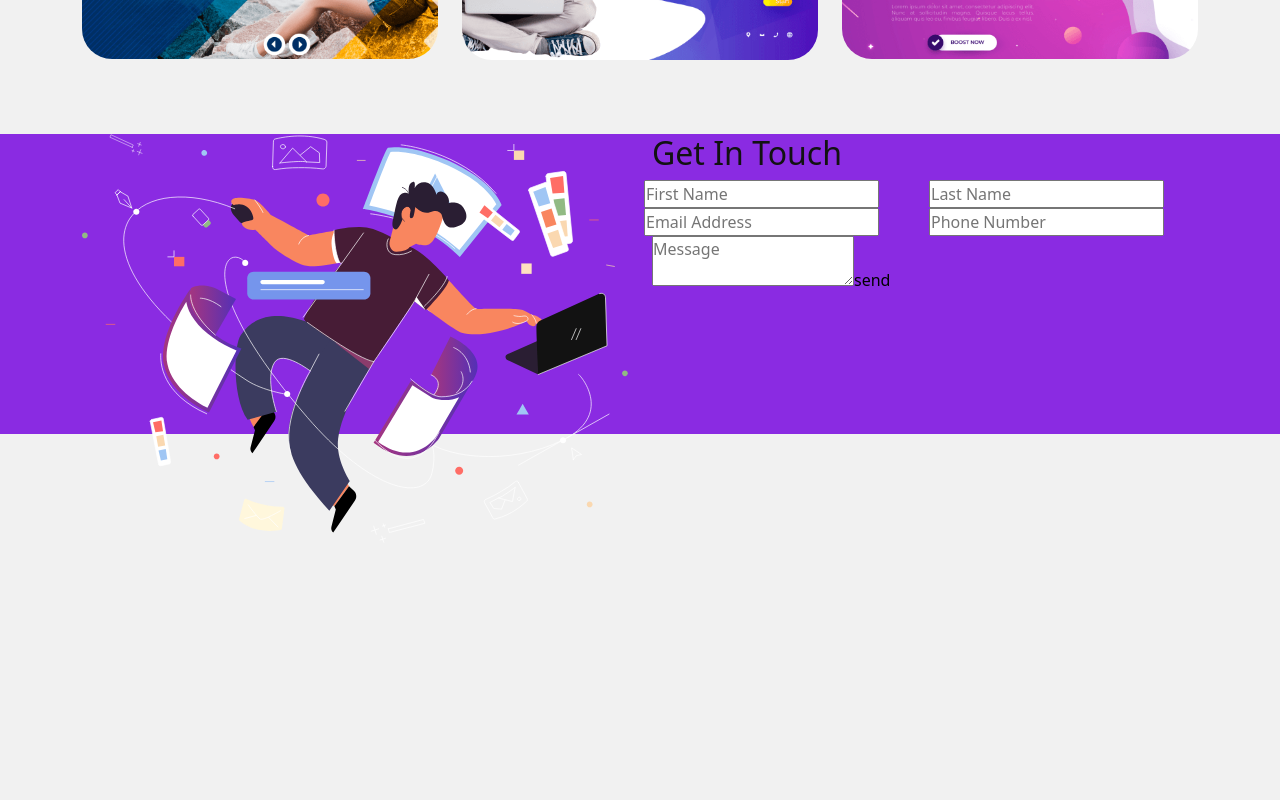
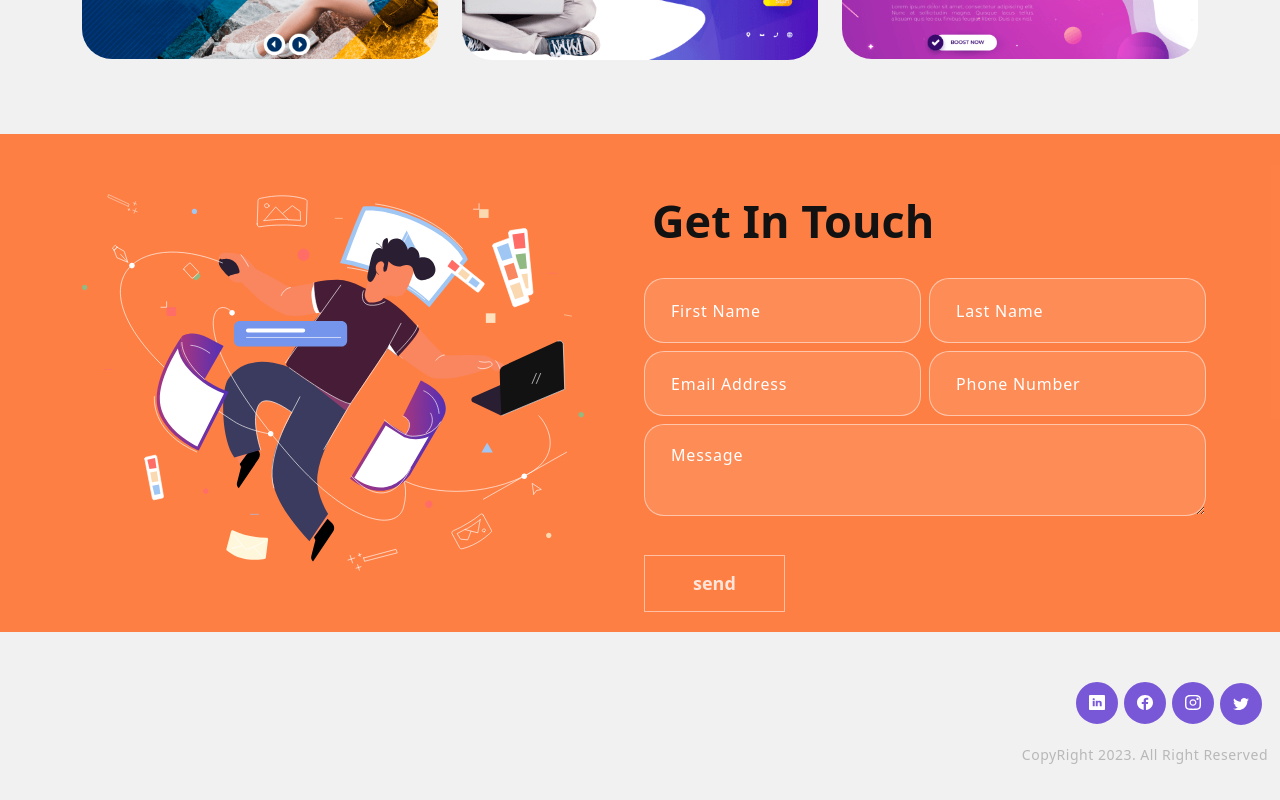
Before and after one commit to jorgeProgramaEn5/mi-portafolio, a React (Create React App) app: page / in a window 1280 px wide. Shown: the part 1868-2668 px from the top of the page. Before the commit the page ends 2411 px from the top, so only its background shows below. Built offline with nearby package versions, Linux system fonts and the light colour scheme.

Commit message:
add footer

```diff
--- a/src/App.js
+++ b/src/App.js
@@ -1,5 +1,5 @@
 import './Style/App.css';
-import { NavBar, Banner, Skills, Projects, Contact } from './Components';
+import { NavBar, Banner, Skills, Projects, Contact, Footer } from './Components';
 
 
 const App = ()=>{
@@ -10,6 +10,7 @@ const App = ()=>{
       <Skills />
       <Projects />
       <Contact />
+      <Footer />
     </div>
   );
 }
--- a/src/Components/Contact.jsx
+++ b/src/Components/Contact.jsx
@@ -24,8 +24,12 @@ function Contact() {
     })
   }
 
+
   const handleSubmit = async (e) => {
     e.preventDefault();
+
+    try {
+
     setButtonText('Sending...');
     let reponse = await fetch("http://localhost:5000/contact", {
         method: "POST",
@@ -42,7 +46,13 @@ function Contact() {
     } else {
         setStatus({success: false, message: "Something went wrong, please try again later"})
     }
+
+    } catch {
+        console.log("form is not valid")
+    }
+
   }
+
 
   return (
     <section className='contact' id='contact'>
@@ -51,27 +61,27 @@ function Contact() {
                 <Col md={6}>
                     <img src={contact_img} alt="contact" />
                 </Col>
-                <Col md={6}>
+                <Col md={6} className='contact-form'>
                     <h2>Get In Touch</h2>
                     <form onSubmit={handleSubmit}>
                         <Row>
-                            <Col sm={6} className='px-1'>
+                            <Col sm={6} xs={6} className='px-1'>
                                 <input type="text" value={formDetails.firstName} placeholder='First Name' onChange={(e) => onFormUpdate('firstName', e.target.value )}/>
                             </Col>
 
-                            <Col sm={6} className='px-1'>
+                            <Col sm={6} xs={6} className='px-1'>
                                 <input type="text" value={formDetails.lastName} placeholder='Last Name' onChange={(e) => onFormUpdate('lastName', e.target.value )}/>
                             </Col>
 
-                            <Col sm={6} className='px-1'>
+                            <Col sm={6} xs={6} className='px-1'>
                                 <input type="email" value={formDetails.email} placeholder='Email Address' onChange={(e) => onFormUpdate('email', e.target.value )}/>
                             </Col>
 
-                            <Col sm={6} className='px-1'>
+                            <Col sm={6} xs={6} className='px-1'>
                                 <input type="tel" value={formDetails.phone} placeholder='Phone Number' onChange={(e) => onFormUpdate('phone', e.target.value )}/>
                             </Col>
 
-                            <Col>
+                            <Col className='col-text-area'>
                                 <textarea row="6" value={formDetails.message} placeholder='Message' onChange={(e) => onFormUpdate('message', e.target.value )}></textarea>
                                 <button type='submit'><span>{buttonText}</span></button>
                             </Col>
--- /dev/null
+++ b/src/Components/Footer.jsx
@@ -0,0 +1,28 @@
+import React from 'react'
+import "../Style/Footer.css"
+import { Col, Container, Row, } from 'react-bootstrap'
+import { linkedin, facebook, instagram, twitter } from '../Assets';
+
+
+
+function Footer() {
+  return (
+    <footer className='footer'>
+        <Container fluid>
+            <Row>
+                <Col className='footer-item'>
+                    <div className='social-icon'>
+                        <a href='#!'><img src={linkedin} alt="social_img" /></a>
+                        <a href='#!'><img src={facebook} alt="social_img" /></a>
+                        <a href='#!'><img src={instagram} alt="social_img" /></a>
+                        <a href='#!'><img src={twitter} alt="social_img" /></a>
+                    </div>
+                    <p>CopyRight 2023. All Right Reserved</p>
+                </Col>
+            </Row>
+        </Container>
+    </footer>
+  )
+}
+
+export default Footer
--- a/src/Components/index.js
+++ b/src/Components/index.js
@@ -4,7 +4,7 @@ import Skills from "./Skills";
 import Projects from "./Projects";
 import ProjectCard from "./ProjectCard";
 import Contact from "./Contact";
-// import Modal from "./Modal";
+import Footer from "./Footer";
 
 export {
     NavBar,
@@ -13,5 +13,5 @@ export {
     Projects,
     ProjectCard,
     Contact,
-//     Modal
+    Footer
 }
--- a/src/Style/Contact.css
+++ b/src/Style/Contact.css
@@ -1,4 +1,106 @@
 .contact {
-    height: 300px;
-    background-color: blueviolet;
+    /* background: linear-gradient(90.21deg, #AA367C -5.91%, #4A2FBD 111.58%); */
+    background-color: rgba(255, 123, 62, 0.96);
+    padding: 60px 0 20px 0;
 }
+
+.contact img {
+    width: 92%;
+}
+
+.contact h2 {
+    font-size: 45px;
+    font-weight: 700;
+    margin-bottom: 30px;
+}
+
+.contact form input, .contact form textarea {
+    width: 100%;
+    background: rgba(255, 255, 255, 0.1);
+    border: 1px solid rgba(255, 255, 255, 0.5);
+    border-radius: 20px;
+    color: #fff;
+    margin: 0 0 8px 0;
+    padding: 18px 26px;
+    font-weight: 500;
+    font-size: 18px;
+    letter-spacing: 0.8px;
+    transition: 0.3s ease-in-out;
+}
+
+.contact form input:focus, .contact form textarea:focus {
+    background: rgba(255, 255, 255, 0.795);
+    color: #121212;
+}
+
+.contact form input::placeholder, .contact form textarea::placeholder {
+    font-size: 16px;
+    font-weight: 400;
+    color: #fff;
+}
+
+.contact form input:focus::placeholder, .contact form textarea:focus::placeholder {
+    color: #121212;
+    opacity: 0.8;
+}
+
+.contact form button {
+    font-weight: 700;
+    color: #ffffffcb;
+    background-color: #ffffff00;
+    border: 1px solid rgba(255, 255, 255, 0.5);
+    padding: 14px 48px;
+    font-size: 18px;
+    margin-top: 25px;
+    border-radius: 0;
+    position: relative;
+    transition: 0.3s ease-in-out;
+}
+
+.contact form button span {
+    z-index: 1;
+    position: relative;
+}
+
+.contact form button:hover {
+    color: #000000;
+}
+
+.contact form button::before {
+    content: "";
+    background: #ffffff;
+    width: 0;
+    height: 100%;
+    position: absolute;
+    top: 0;
+    left: 0;
+    z-index: 0;
+    transition: 0.3s ease-in-out;
+}
+
+.contact form button:hover::before {
+    width: 100%;
+}
+
+.col-text-area {
+    padding-left: 4px !important;
+    padding-right: 4px !important;
+}
+
+@media only screen and (max-width: 968px) {
+    .contact h2 {
+        font-size: 25px;
+        font-weight: 500;
+    }
+
+    .contact-form {
+        display: flex;
+        justify-content: center;
+        align-items: center;
+        flex-direction: column;
+        padding-top: 30px;
+        padding-left: 20px !important;
+        padding-right: 20px !important;
+    }
+
+}
--- /dev/null
+++ b/src/Style/Footer.css
@@ -0,0 +1,30 @@
+.footer {
+    padding: 50px 0 20px 0;
+    display: flex;
+    align-items: end;
+}
+
+.footer-item {
+    display: flex;
+    flex-direction: column;
+    align-items: flex-end;
+}
+
+.footer img {
+    width: 12%;
+}
+
+.footer p {
+    font-weight: 400;
+    font-size: 14px;
+    color: #B8B8B8;
+    letter-spacing: 0.5px;
+    margin-top: 20px;
+}
+
+@media only screen and (max-width: 576px) {
+    .footer-item {
+        align-items: center;
+    }
+
+}
```
